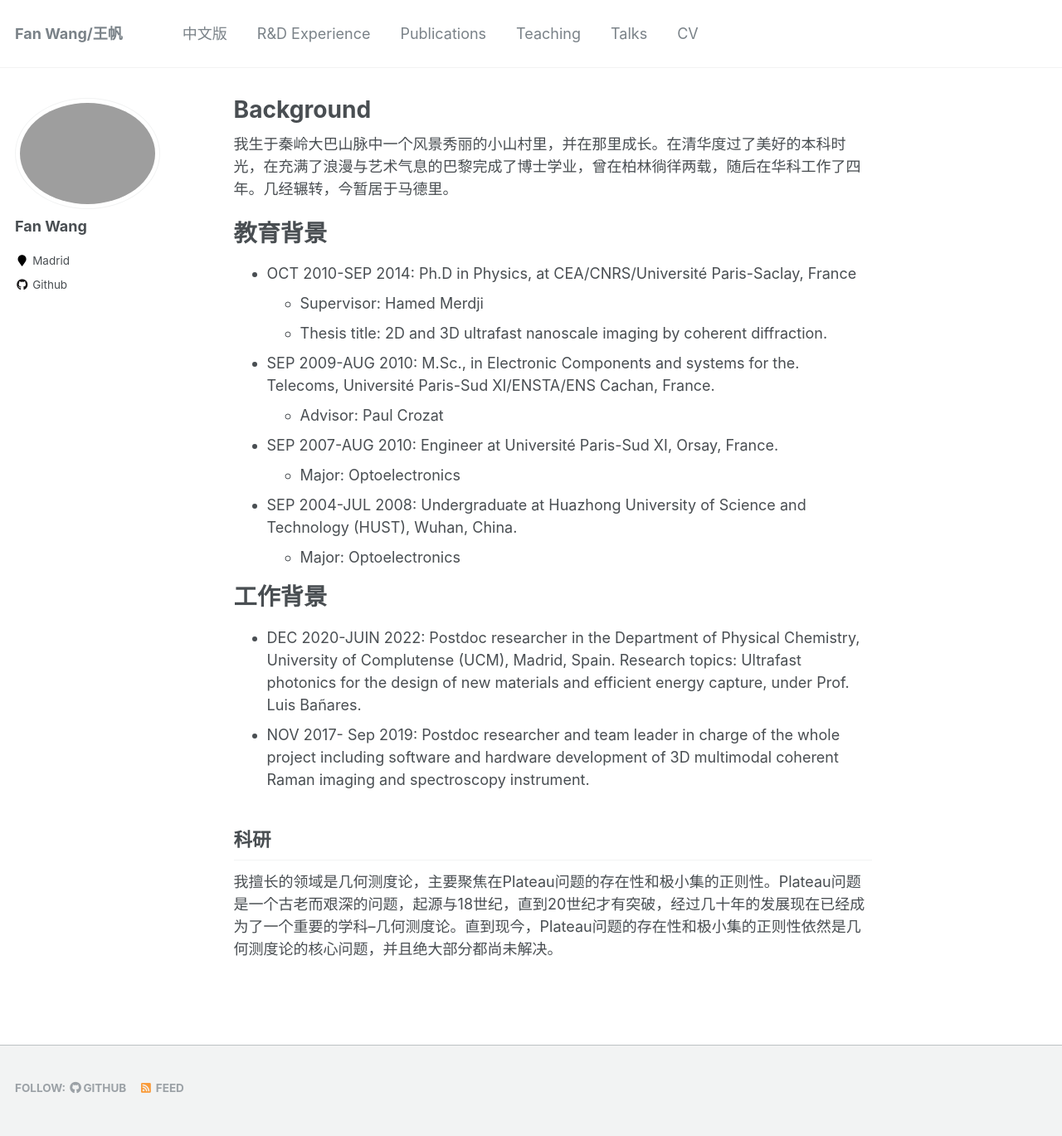
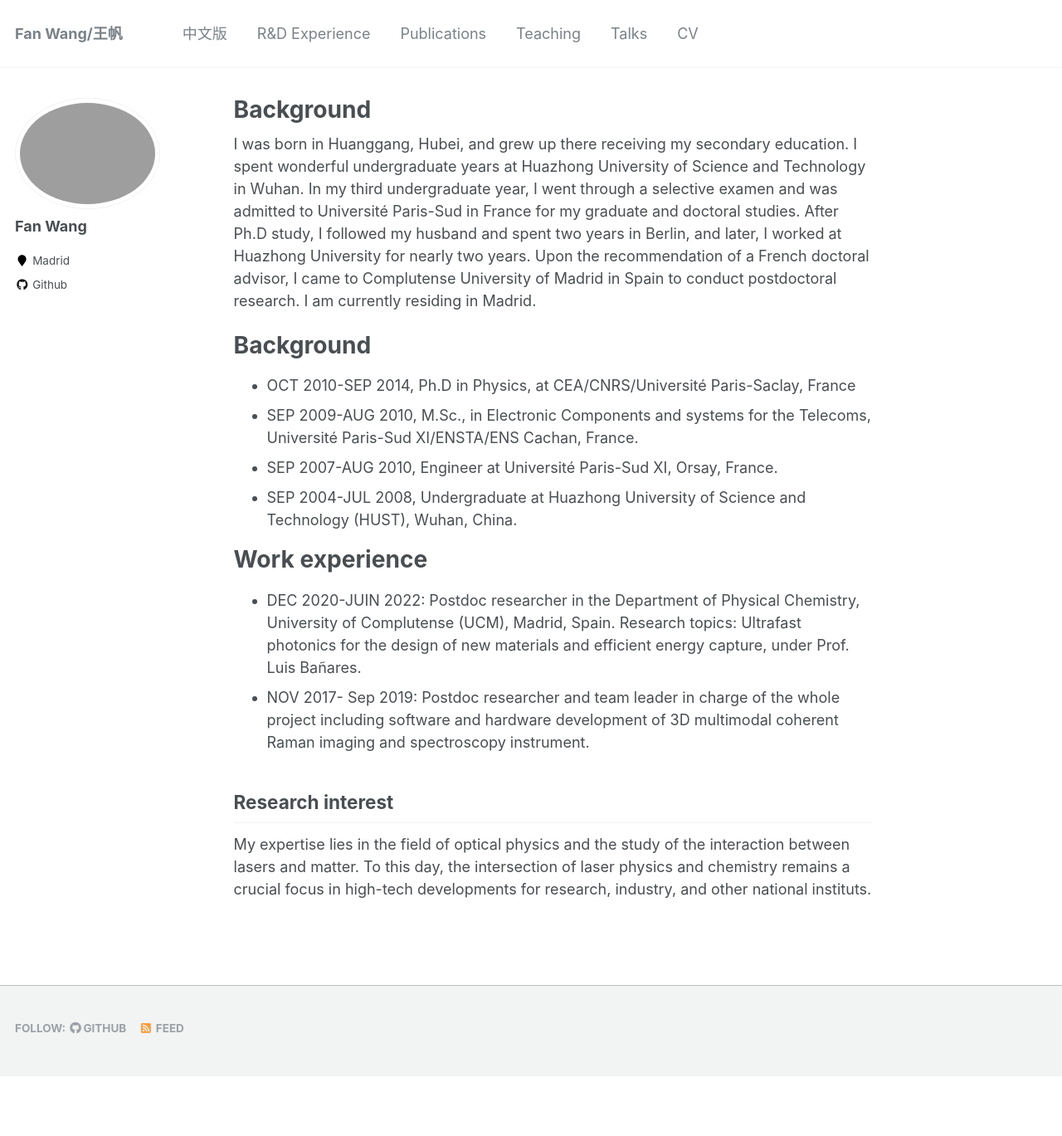
Before and after one commit to fanwangfang/fanwangfang.github.io, a Jekyll site: the page built from _pages/about.md, in a window 1280 px wide. Shown: the whole page at 83% size. Built offline with Jekyll 4.4.1, drawn with Linux system fonts in a browser that asks for light colours; after the commit the page ends 1297 px from its top, so only the background shows below that.

Commit message:
Update about.md

```diff
--- a/_pages/about.md
+++ b/_pages/about.md
@@ -8,25 +8,21 @@ redirect_from:
   - /about.html
 ---
 
-我生于秦岭大巴山脉中一个风景秀丽的小山村里，并在那里成长。在清华度过了美好的本科时光，在充满了浪漫与艺术气息的巴黎完成了博士学业，曾在柏林徜徉两载，随后在华科工作了四年。几经辗转，今暂居于马德里。
+I was born in Huanggang, Hubei, and grew up there receiving my secondary education. I spent wonderful undergraduate years at Huazhong University of Science and Technology in Wuhan. In my third undergraduate year, I went through a selective examen and was admitted to Université Paris-Sud in France for my graduate and doctoral studies. After Ph.D study, I followed my husband and spent two years in Berlin, and later, I worked at Huazhong University for nearly two years. Upon the recommendation of a French doctoral advisor, I came to Complutense University of Madrid in Spain to conduct postdoctoral research. I am currently residing in Madrid.
 
-教育背景
+
+Background
 ======
-- OCT 2010-SEP 2014: Ph.D in Physics, at CEA/CNRS/Université Paris-Saclay, France
-    - Supervisor: Hamed Merdji
-    - Thesis title: 2D and 3D ultrafast nanoscale imaging by coherent diffraction.
-- SEP 2009-AUG 2010: M.Sc., in Electronic Components and systems for the.         Telecoms, Université Paris-Sud XI/ENSTA/ENS Cachan, France.
-    - Advisor: Paul Crozat
-- SEP 2007-AUG 2010:  Engineer at Université Paris-Sud XI, Orsay, France.
-    - Major: Optoelectronics
-- SEP 2004-JUL 2008: Undergraduate at Huazhong University of Science and Technology (HUST), Wuhan, China.
-    - Major: Optoelectronics
+- OCT 2010-SEP 2014, Ph.D in Physics, at CEA/CNRS/Université Paris-Saclay, France
+- SEP 2009-AUG 2010, M.Sc., in Electronic Components and systems for the Telecoms, Université Paris-Sud XI/ENSTA/ENS Cachan, France.
+- SEP 2007-AUG 2010,  Engineer at Université Paris-Sud XI, Orsay, France.
+- SEP 2004-JUL 2008, Undergraduate at Huazhong University of Science and Technology (HUST), Wuhan, China.
 
-工作背景
+Work experience
 ======
 - DEC 2020-JUIN 2022: Postdoc researcher in the Department of Physical Chemistry, University of Complutense (UCM), Madrid, Spain. Research topics: Ultrafast photonics for the design of new materials and efficient energy capture, under Prof. Luis Bañares.
 - NOV 2017- Sep 2019: Postdoc researcher and team leader in charge of the whole project including software and hardware development of 3D multimodal coherent Raman imaging and spectroscopy instrument.
 
-科研
+Research interest
 ------
-我擅长的领域是几何测度论，主要聚焦在Plateau问题的存在性和极小集的正则性。Plateau问题是一个古老而艰深的问题，起源与18世纪，直到20世纪才有突破，经过几十年的发展现在已经成为了一个重要的学科--几何测度论。直到现今，Plateau问题的存在性和极小集的正则性依然是几何测度论的核心问题，并且绝大部分都尚未解决。
+My expertise lies in the field of optical physics and the study of the interaction between lasers and matter. To this day, the intersection of laser physics and chemistry remains a crucial focus in high-tech developments for research, industry, and other national instituts.
```
